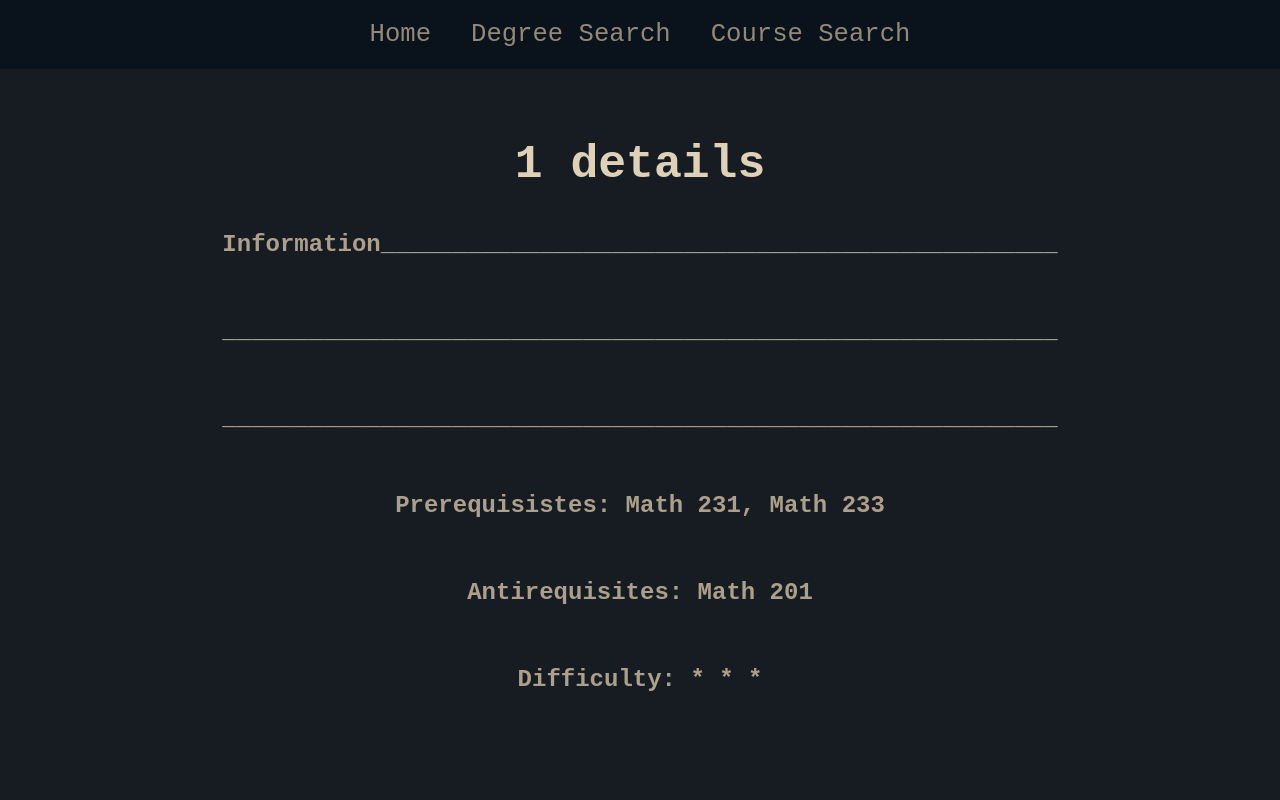
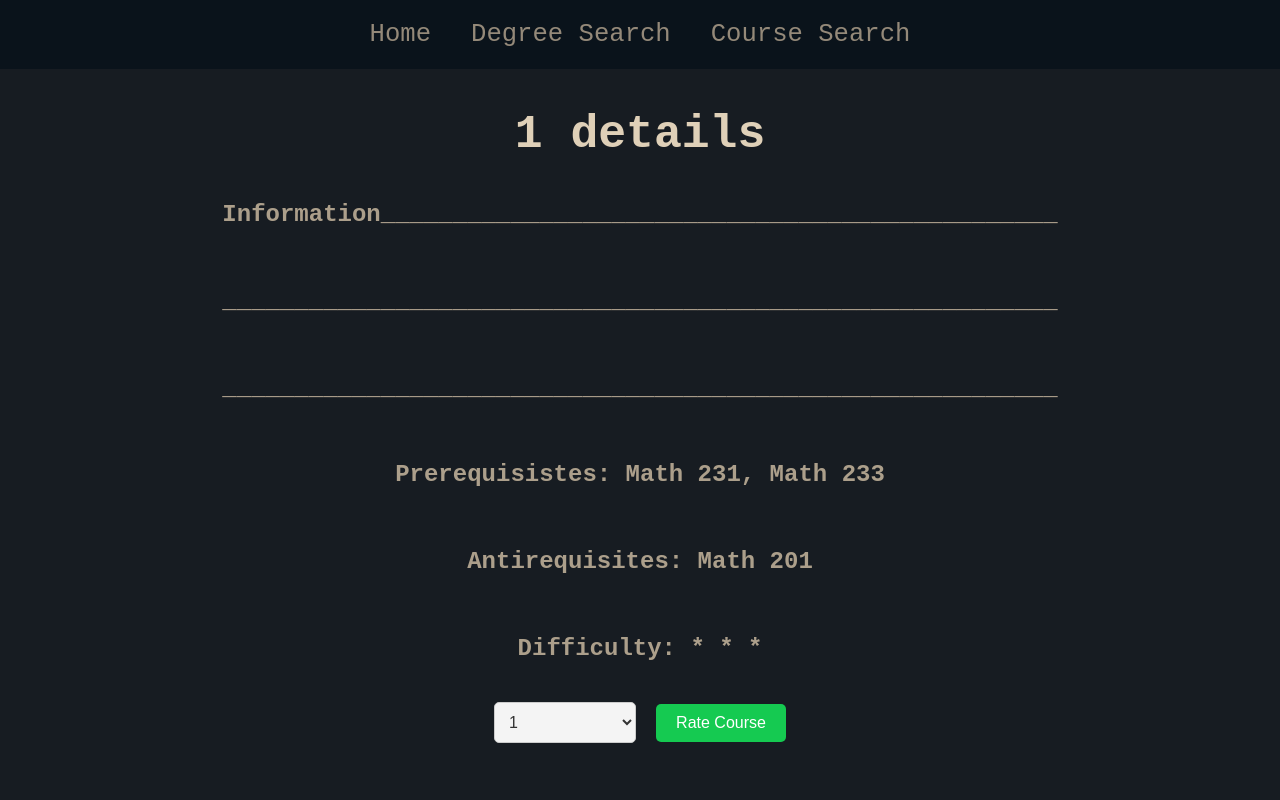
Before and after one commit to matt200500/cpsc481degreeplanner, a React (Create React App) app: page /course/1 in a window 1280 px wide. Shown: the top 800 px of the page. Built offline with nearby package versions, Linux system fonts and the light colour scheme.

Commit message:
added rating for horizontal prototype

```diff
--- a/src/pages/CoursePage.js
+++ b/src/pages/CoursePage.js
@@ -14,6 +14,21 @@ function CoursePage() {
       <h2>Prerequisistes: Math 231, Math 233</h2>
       <h2>Antirequisites: Math 201</h2>
       <h2>Difficulty: * * * </h2>
+      <div className='difficulty_selecter'>
+          {/* difficulty dropdown */}
+          <select>
+              <option value="" disabled hidden>Rate course...</option>
+              <option value="1">1</option>
+              <option value="2">2</option>
+              <option value="3">3</option>
+              <option value="4">4</option>
+              <option value="5">5</option>
+          </select>
+          {/* Search button */}
+          <button>
+              Rate Course
+          </button>
+      </div>
     </div>
   );
 }
--- a/src/styles/CoursePage.css
+++ b/src/styles/CoursePage.css
@@ -23,3 +23,51 @@
     margin-bottom: 40px;
     font-size: clamp(1rem, 10vw, 1.5rem); /*dynamically change*/
   }
+
+
+  .difficulty_selecter {
+    margin-bottom: 20px;
+}
+
+.difficulty_selecter select {
+    background-color: #f4f4f4;
+    border: 1px solid #ccc;
+    border-radius: 5px;
+    padding: 10px;
+    font-size: 1rem;
+    color: #333;
+    cursor: pointer;
+    max-width: 300px;
+    transition: all 0.3s ease;
+    margin-right: 20px;
+}
+
+/* Change dropdown appearance on hover */
+.difficulty_selecter select:hover {
+    background-color: #e0e0e0;
+}
+
+.difficulty_selecter select:focus {
+    border-color: #4CAF50;
+    outline: none;
+}
+
+.difficulty_selecter button {
+    background-color: #15ca51;
+    border: none;
+    border-radius: 5px;
+    color: white;
+    cursor: pointer;
+    padding: 10px 20px;
+    font-size: 1rem;
+    transition: background-color 0.3s;
+}
+
+.difficulty_selecter button:hover {
+    background-color: #0baa40;
+}
+
+.difficulty_selecter button:disabled {
+    background-color: #b0b0b0;
+    cursor: not-allowed;
+}
```
